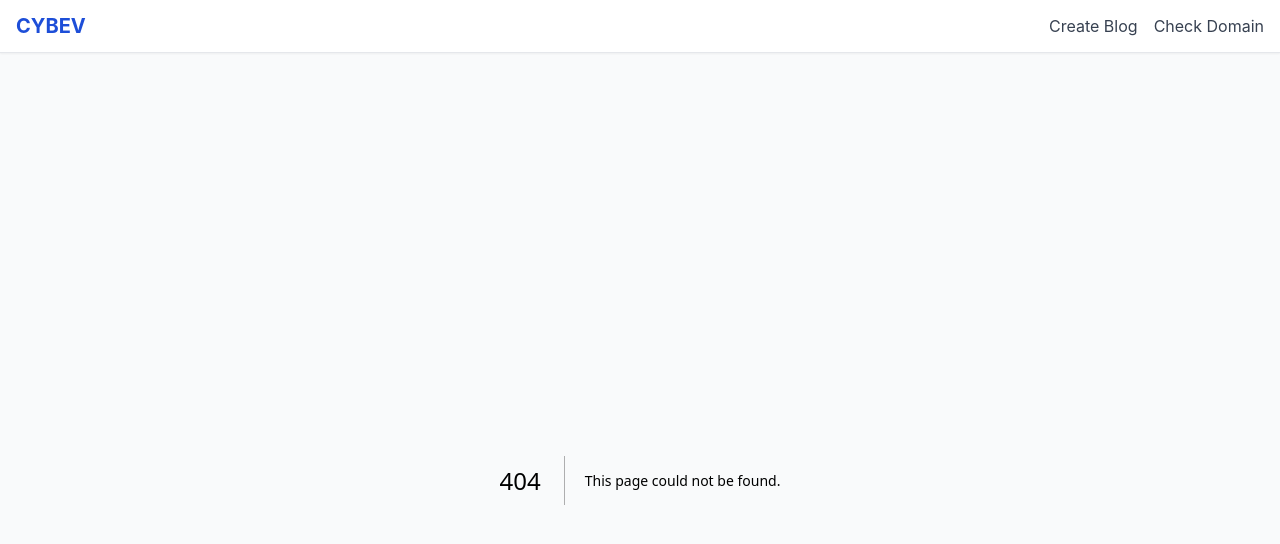
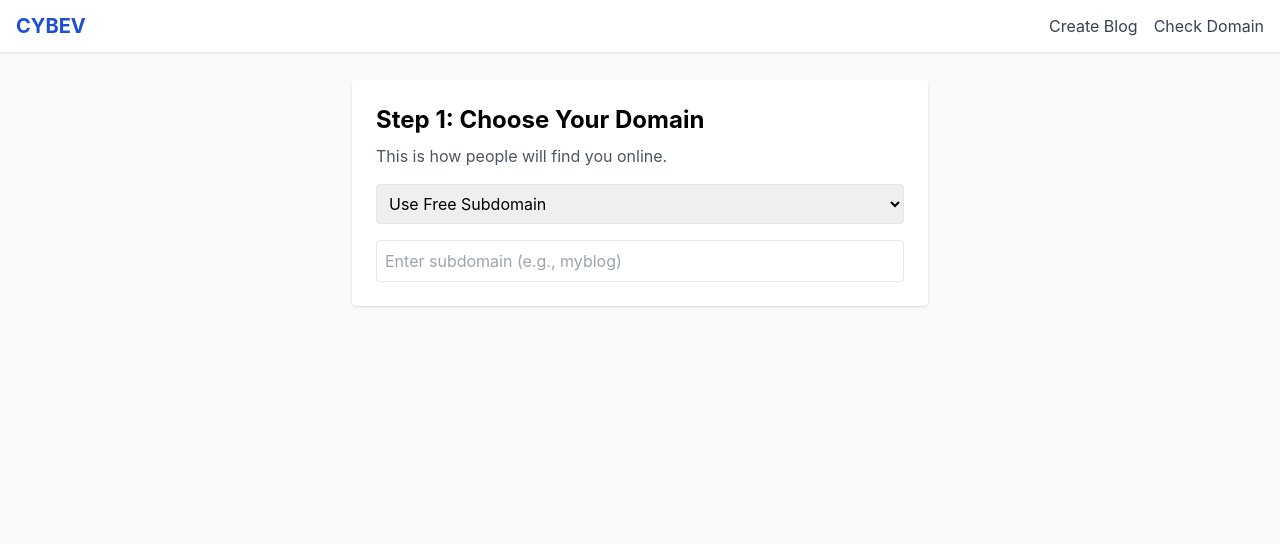
Before and after one commit to cybev1/cybev-frontend, a Next.js app: page /blog/step1-checker in a window 1280 px wide. Before the commit this address had no page. Shown: the top 544 px of the page. Built offline with nearby package versions, Linux system fonts and the light colour scheme.

Commit message:
Add files via upload

```diff
--- /dev/null
+++ b/pages/blog/step1-checker.jsx
@@ -0,0 +1,69 @@
+
+import { useState, useEffect } from 'react';
+
+export default function Step1DomainChecker() {
+  const [domainType, setDomainType] = useState('subdomain');
+  const [domainInput, setDomainInput] = useState('');
+  const [availabilityMsg, setAvailabilityMsg] = useState('');
+  const [typingTimeout, setTypingTimeout] = useState(null);
+
+  const handleDomainInput = (e) => {
+    const value = e.target.value;
+    setDomainInput(value);
+    setAvailabilityMsg('');
+
+    if (typingTimeout) clearTimeout(typingTimeout);
+
+    const fullDomain = domainType === 'subdomain' ? `${value}.cybev.io` : value;
+
+    setTypingTimeout(setTimeout(() => {
+      fetch(`/api/hosting/domain-check?domain=${fullDomain}`)
+        .then(res => res.json())
+        .then(data => setAvailabilityMsg(data.message))
+        .catch(() => setAvailabilityMsg("❌ Could not check domain."));
+    }, 600));
+  };
+
+  return (
+    <div className="max-w-xl mx-auto p-6 bg-white shadow rounded">
+      <h1 className="text-2xl font-bold mb-2">Step 1: Choose Your Domain</h1>
+      <p className="text-gray-600 mb-4">This is how people will find you online.</p>
+
+      <select
+        value={domainType}
+        onChange={e => setDomainType(e.target.value)}
+        className="border p-2 rounded w-full mb-4"
+      >
+        <option value="subdomain">Use Free Subdomain</option>
+        <option value="existing">Use Existing Domain</option>
+        <option value="register">Register New Domain</option>
+      </select>
+
+      {domainType === 'subdomain' && (
+        <input
+          type="text"
+          placeholder="Enter subdomain (e.g., myblog)"
+          className="border p-2 rounded w-full"
+          value={domainInput}
+          onChange={handleDomainInput}
+        />
+      )}
+
+      {domainType !== 'subdomain' && (
+        <input
+          type="text"
+          placeholder="Enter your domain"
+          className="border p-2 rounded w-full"
+          value={domainInput}
+          onChange={handleDomainInput}
+        />
+      )}
+
+      {availabilityMsg && (
+        <p className={`mt-2 text-sm ${availabilityMsg.includes('🎉') ? 'text-green-600' : 'text-red-600'}`}>
+          {availabilityMsg}
+        </p>
+      )}
+    </div>
+  );
+}
```
